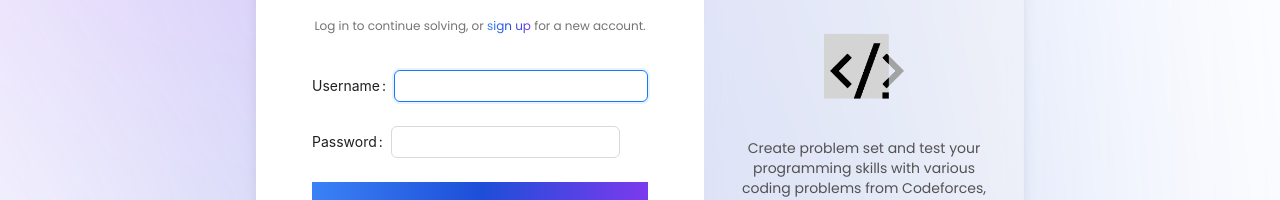
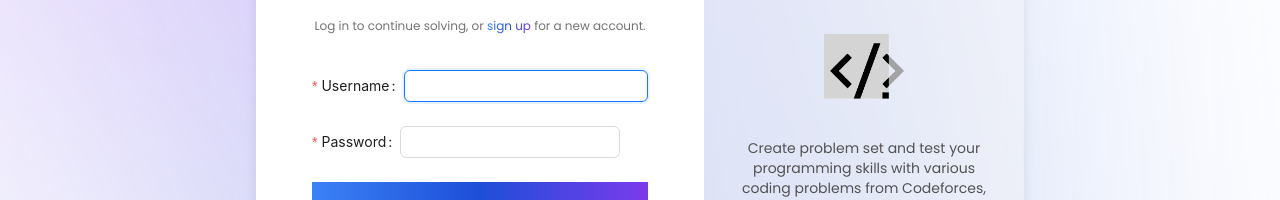
Before and after one commit to DecSP/Problem-Randomizer, a Next.js app: page /login in a window 1280 px wide. Shown: the part 299-499 px from the top of the page. Built offline with nearby package versions, Linux system fonts and the light colour scheme; no server answers; some icons are missing.

Commit message:
fix: validate login form

```diff
--- a/components/pages/auth/LoginForm/LoginForm.tsx
+++ b/components/pages/auth/LoginForm/LoginForm.tsx
@@ -42,7 +42,11 @@ export const LoginForm = () => {
     >
       <Row gutter={24}>
         <Col span={24}>
-          <Form.Item<LoginFormFields> label="Username" name="username">
+          <Form.Item<LoginFormFields>
+            label="Username"
+            name="username"
+            rules={[{ required: true, message: 'Please input username' }]}
+          >
             <Input autoFocus type="text" className="!bg-transparent" />
           </Form.Item>
         </Col>
@@ -52,6 +56,7 @@ export const LoginForm = () => {
             label="Password"
             name="password"
             className="flex-1"
+            rules={[{ required: true, message: 'Please choose a password' }]}
           >
             <Input
               type={isRevealingPassword ? 'text' : 'password'}
```
